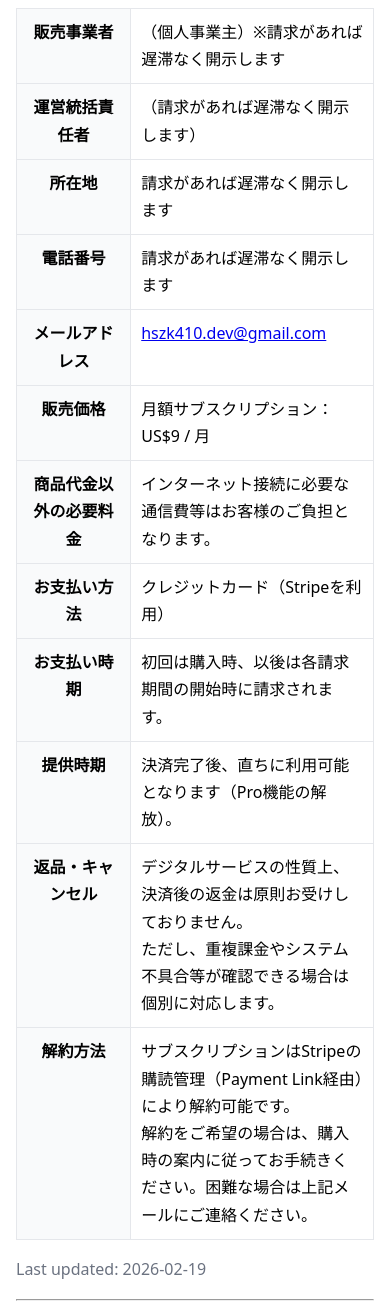
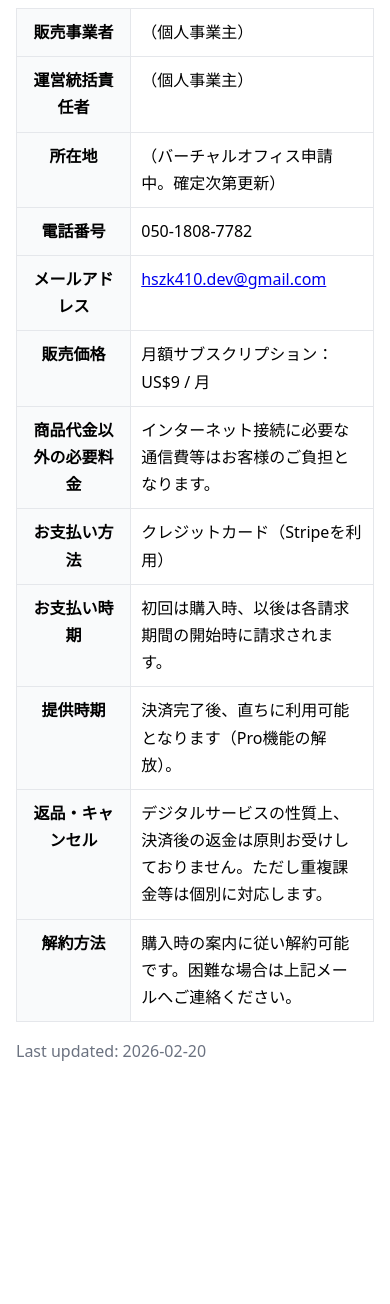
Before and after one commit to suz-uk1/upwork-proposal-helper, a plain HTML site: page tokushoho.html in a window 390 px wide. Shown: the part 200-1504 px from the top of the page. After the commit the page ends 1305 px from the top, so only its background shows below. Drawn offline with Linux system fonts and the light colour scheme.

Commit message:
Update tokushoho with address/phone for Stripe verification

```diff
--- a/tokushoho.html
+++ b/tokushoho.html
@@ -11,7 +11,6 @@
     table{width:100%;border-collapse:collapse;margin:16px 0}
     th,td{border:1px solid #e5e7eb;padding:10px;vertical-align:top}
     th{background:#f9fafb;width:32%}
-    code{background:#f3f4f6;padding:2px 6px;border-radius:6px}
   </style>
 </head>
 <body>
@@ -19,68 +18,20 @@
   <p class="muted">Upwork Proposal Helper</p>
 
   <table>
-    <tr>
-      <th>販売事業者</th>
-      <td>（個人事業主）※請求があれば遅滞なく開示します</td>
-    </tr>
-    <tr>
-      <th>運営統括責任者</th>
-      <td>（請求があれば遅滞なく開示します）</td>
-    </tr>
-    <tr>
-      <th>所在地</th>
-      <td>請求があれば遅滞なく開示します</td>
-    </tr>
-    <tr>
-      <th>電話番号</th>
-      <td>請求があれば遅滞なく開示します</td>
-    </tr>
-    <tr>
-      <th>メールアドレス</th>
-      <td><a href="mailto:hszk410.dev@gmail.com">hszk410.dev@gmail.com</a></td>
-    </tr>
-    <tr>
-      <th>販売価格</th>
-      <td>月額サブスクリプション：US$9 / 月</td>
-    </tr>
-    <tr>
-      <th>商品代金以外の必要料金</th>
-      <td>インターネット接続に必要な通信費等はお客様のご負担となります。</td>
-    </tr>
-    <tr>
-      <th>お支払い方法</th>
-      <td>クレジットカード（Stripeを利用）</td>
-    </tr>
-    <tr>
-      <th>お支払い時期</th>
-      <td>初回は購入時、以後は各請求期間の開始時に請求されます。</td>
-    </tr>
-    <tr>
-      <th>提供時期</th>
-      <td>決済完了後、直ちに利用可能となります（Pro機能の解放）。</td>
-    </tr>
-    <tr>
-      <th>返品・キャンセル</th>
-      <td>
-        デジタルサービスの性質上、決済後の返金は原則お受けしておりません。<br />
-        ただし、重複課金やシステム不具合等が確認できる場合は個別に対応します。
-      </td>
-    </tr>
-    <tr>
-      <th>解約方法</th>
-      <td>
-        サブスクリプションはStripeの購読管理（Payment Link経由）により解約可能です。<br />
-        解約をご希望の場合は、購入時の案内に従ってお手続きください。困難な場合は上記メールにご連絡ください。
-      </td>
-    </tr>
+    <tr><th>販売事業者</th><td>（個人事業主）</td></tr>
+    <tr><th>運営統括責任者</th><td>（個人事業主）</td></tr>
+    <tr><th>所在地</th><td>（バーチャルオフィス申請中。確定次第更新）</td></tr>
+    <tr><th>電話番号</th><td>050-1808-7782</td></tr>
+    <tr><th>メールアドレス</th><td><a href="mailto:hszk410.dev@gmail.com">hszk410.dev@gmail.com</a></td></tr>
+    <tr><th>販売価格</th><td>月額サブスクリプション：US$9 / 月</td></tr>
+    <tr><th>商品代金以外の必要料金</th><td>インターネット接続に必要な通信費等はお客様のご負担となります。</td></tr>
+    <tr><th>お支払い方法</th><td>クレジットカード（Stripeを利用）</td></tr>
+    <tr><th>お支払い時期</th><td>初回は購入時、以後は各請求期間の開始時に請求されます。</td></tr>
+    <tr><th>提供時期</th><td>決済完了後、直ちに利用可能となります（Pro機能の解放）。</td></tr>
+    <tr><th>返品・キャンセル</th><td>デジタルサービスの性質上、決済後の返金は原則お受けしておりません。ただし重複課金等は個別に対応します。</td></tr>
+    <tr><th>解約方法</th><td>購入時の案内に従い解約可能です。困難な場合は上記メールへご連絡ください。</td></tr>
   </table>
 
-  <p class="muted">Last updated: 2026-02-19</p>
-
-  <hr />
-  <p class="muted">
-    注: 本ページは、個人情報の公開を最小化するため「請求があれば遅滞なく開示」形式を採用しています。
-    必要に応じて、バーチャルオフィス住所・050番号等へ差し替えることを推奨します。
-  </p>
+  <p class="muted">Last updated: 2026-02-20</p>
 </body>
 </html>
```
